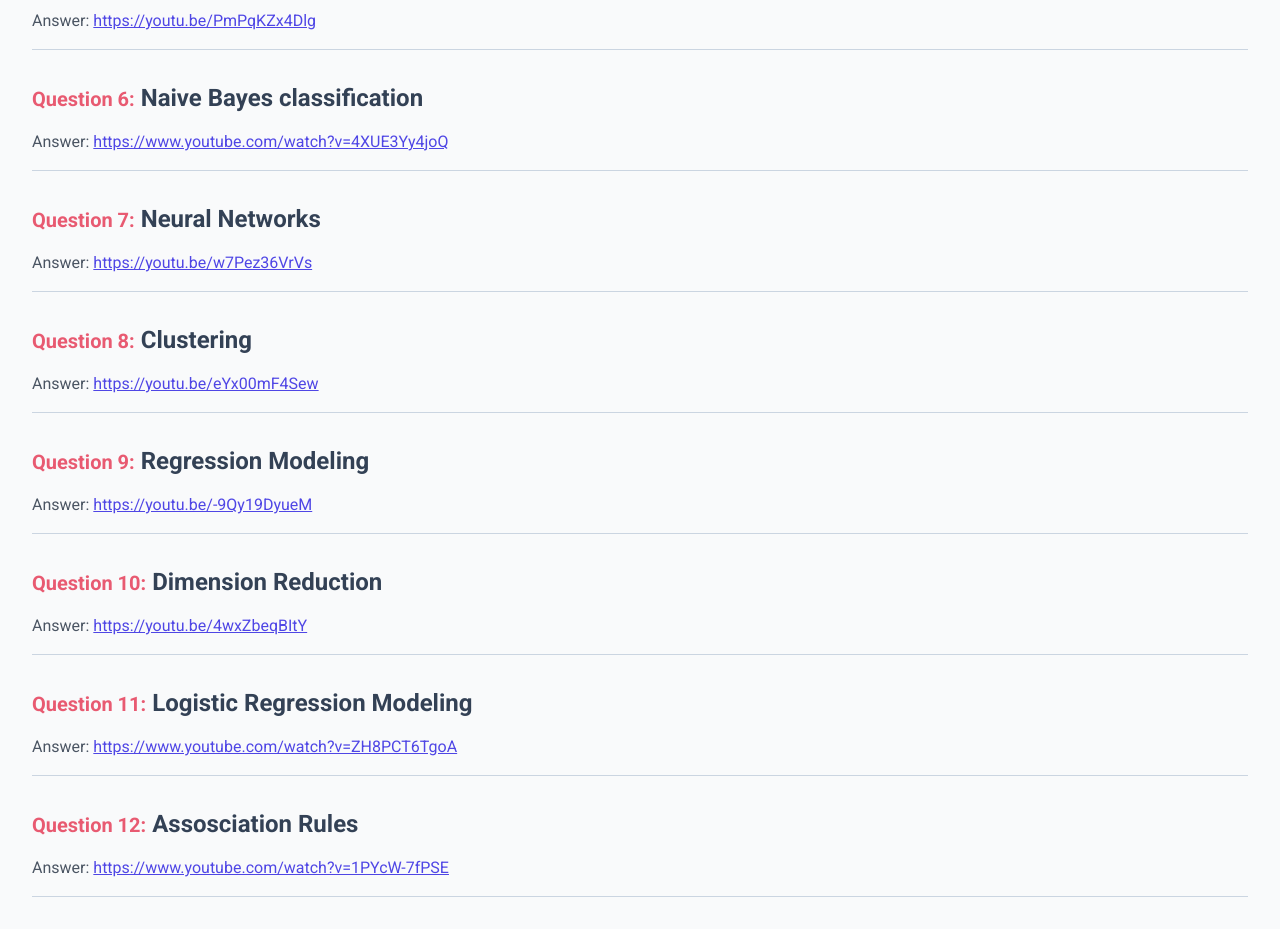
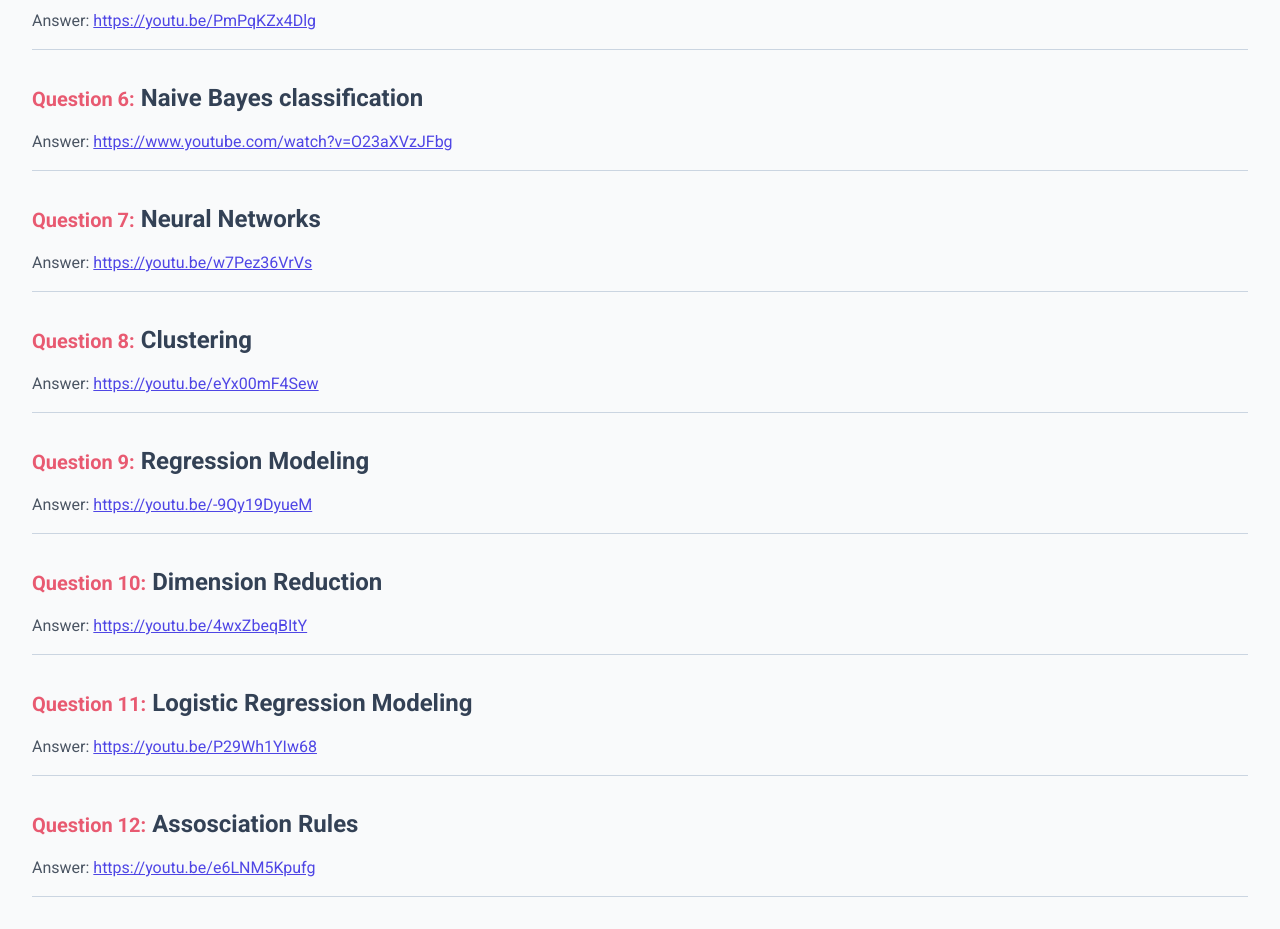
Before and after one commit to shivi028/Portfolio, a Next.js app: page /submission in a window 1280 px wide. Shown: the part 700-1629 px from the top of the page. Built offline with nearby package versions, Linux system fonts and the light colour scheme.

Commit message:
All video link updated

```diff
--- a/src/components/Submission/DS_Submission.tsx
+++ b/src/components/Submission/DS_Submission.tsx
@@ -25,7 +25,7 @@ const DataScienceSubmission = () => {
     },
     {
       question: "Naive Bayes classification",
-      answer: "https://www.youtube.com/watch?v=4XUE3Yy4joQ",
+      answer: "https://www.youtube.com/watch?v=O23aXVzJFbg",
     },
     {
       question: "Neural Networks",
@@ -45,11 +45,11 @@ const DataScienceSubmission = () => {
     },
     {
       question: "Logistic Regression Modeling",
-      answer: "https://www.youtube.com/watch?v=ZH8PCT6TgoA",
+      answer: "https://youtu.be/P29Wh1YIw68",
     },
     {
       question: "Assosciation Rules",
-      answer: "https://www.youtube.com/watch?v=1PYcW-7fPSE",
+      answer: "https://youtu.be/e6LNM5Kpufg",
     },
   ];
 
```
